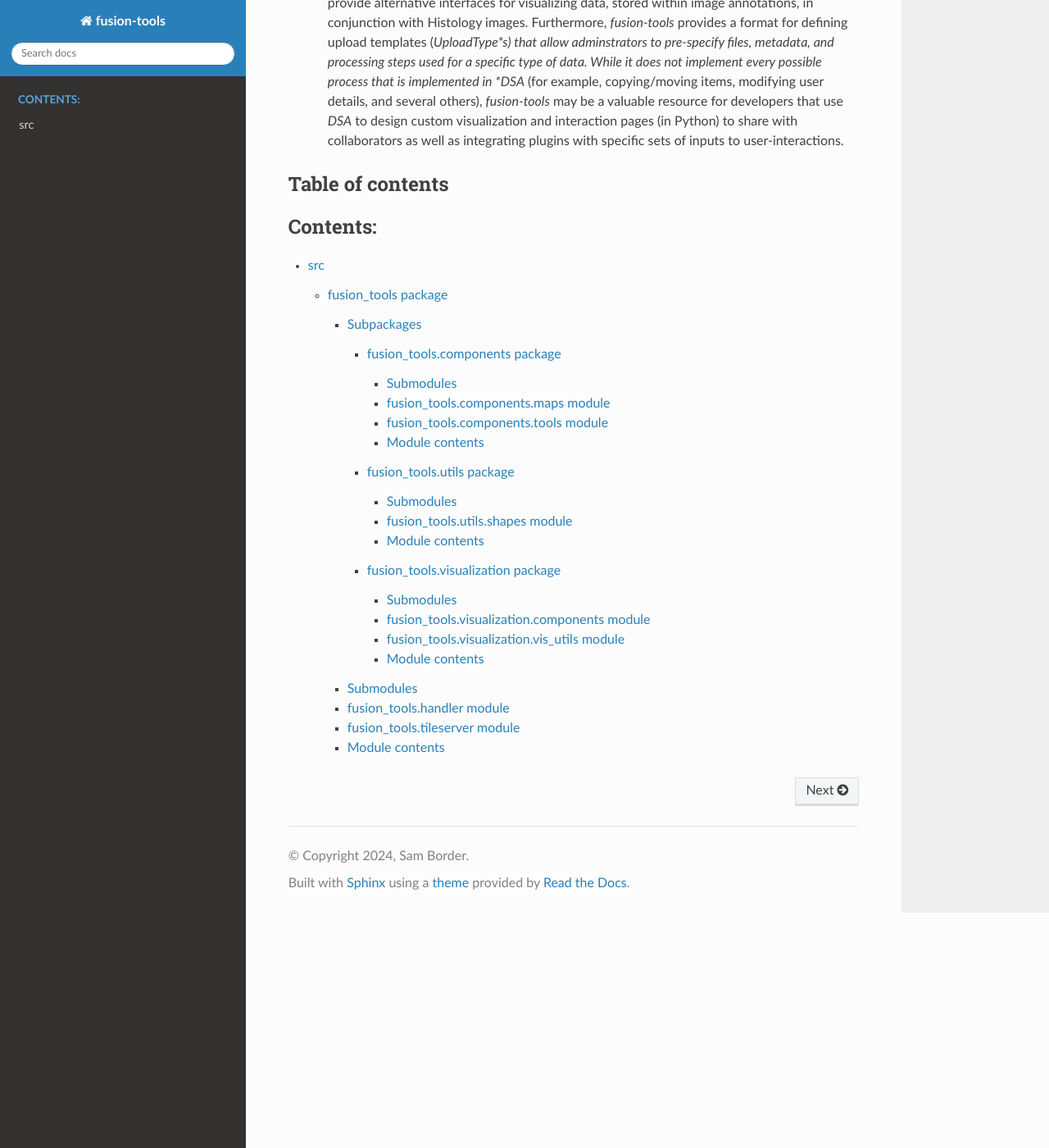
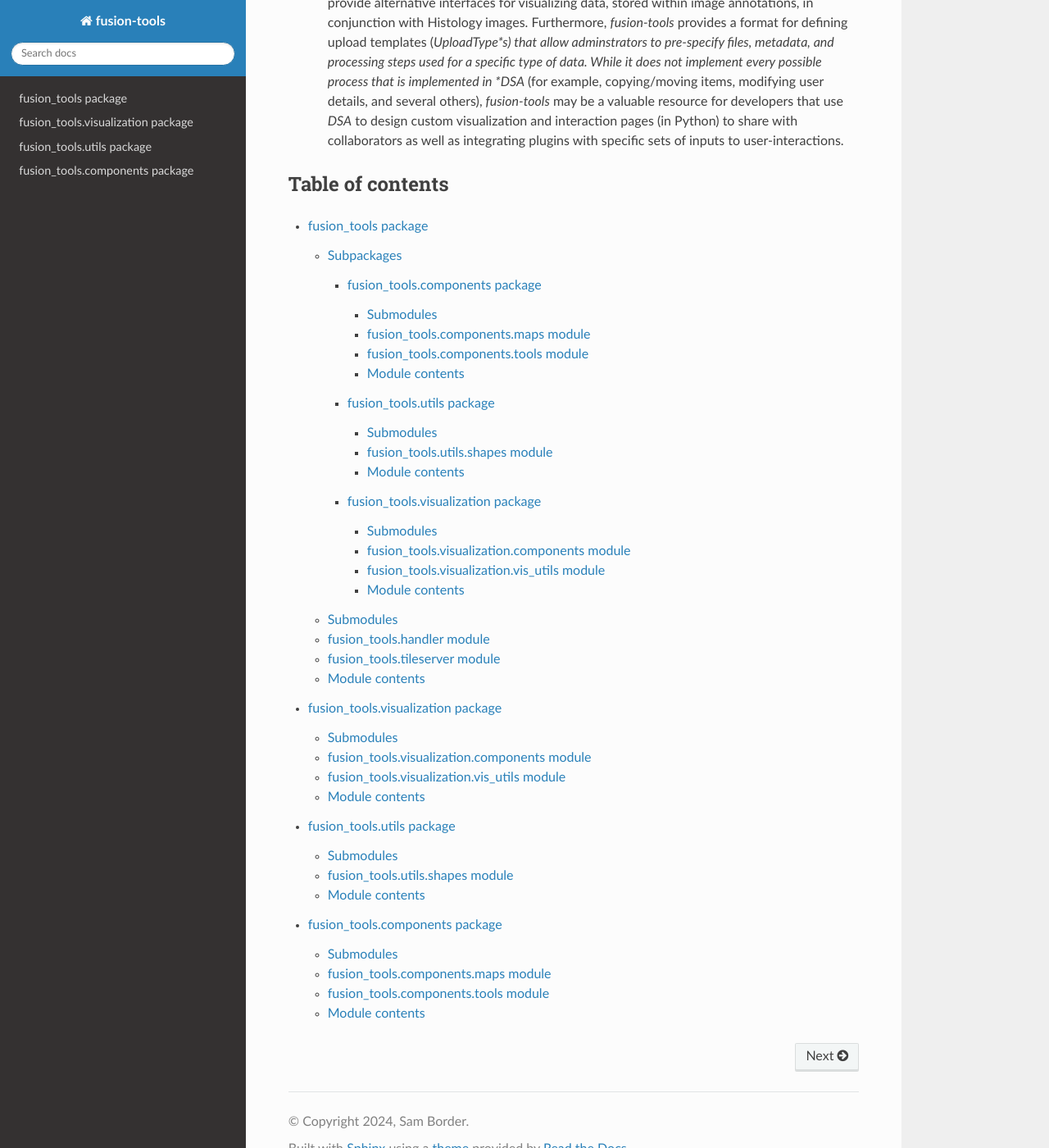
Before and after one commit to spborder/fusion-tools, a Sphinx documentation site: the page built from docs/source/index.rst, in a window 1280 px wide and 1400 px high, scrolled down 3657 px. Shown: the whole window at 82% size. Built offline with Sphinx 7.4.7 and the Read the Docs theme 3.1.0, drawn with Linux system fonts in a browser that asks for light colours.

Commit message:
Updating table of contents

```diff
--- a/docs/source/index.rst
+++ b/docs/source/index.rst
@@ -190,6 +190,8 @@ Table of contents
 
 .. toctree::
    :maxdepth: 6
-   :caption: Contents:
 
-   modules
+   fusion_tools
+   fusion_tools.visualization
+   fusion_tools.utils
+   fusion_tools.components
```
